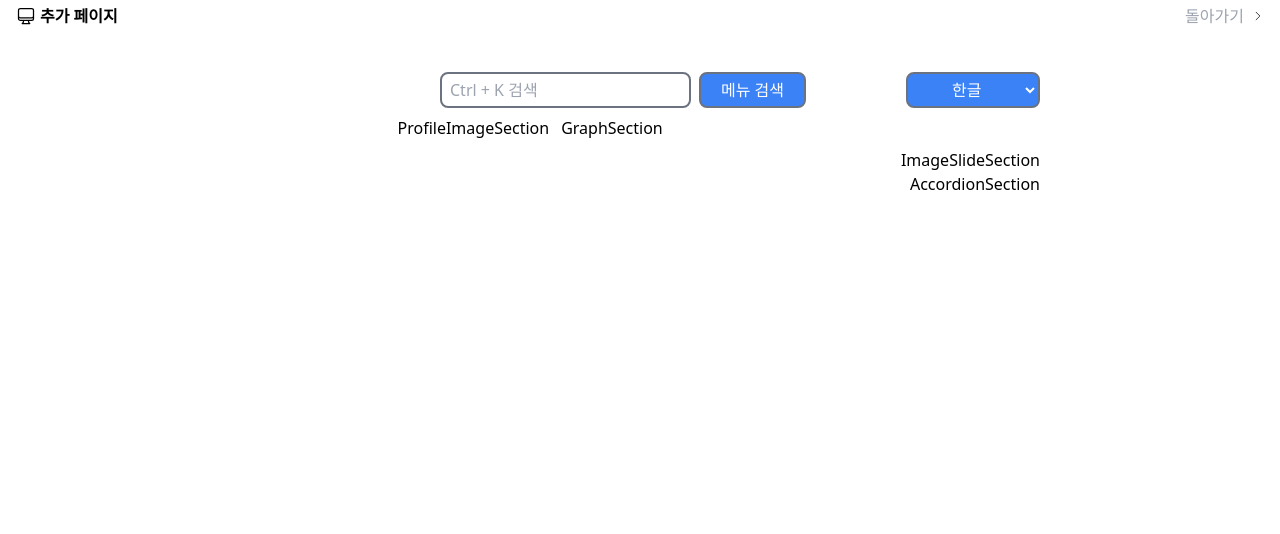
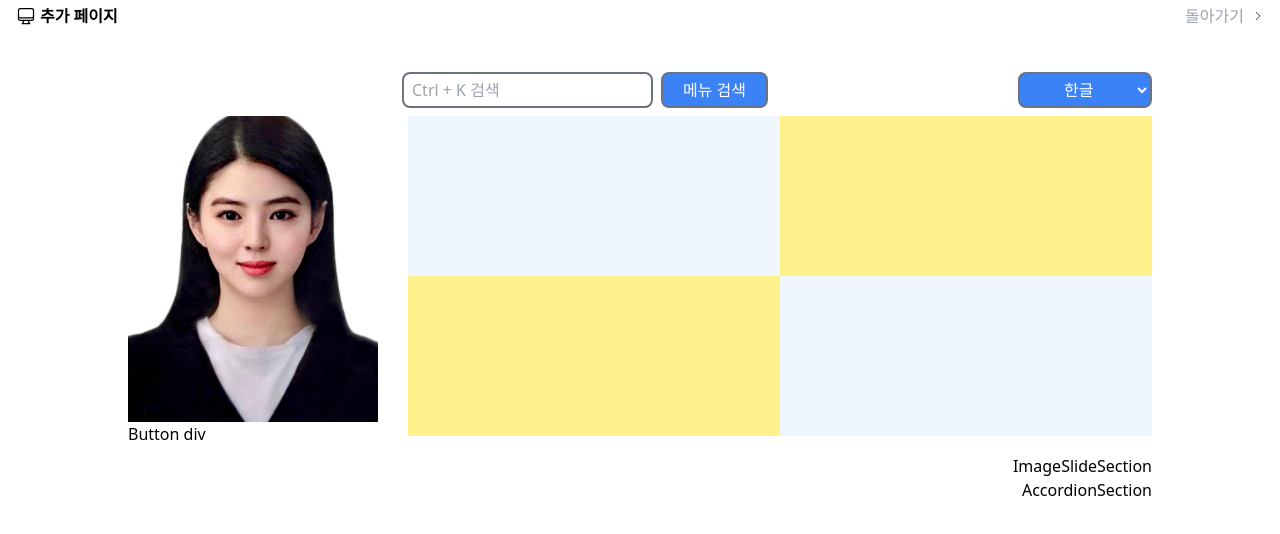
Before and after one commit to jinkihyeok/sk_practice, a React (Create React App) app: page /additional in a window 1280 px wide. Shown: the top 534 px of the page. Built offline with nearby package versions, Linux system fonts and the light colour scheme.

Commit message:
profileImage width 250px 고정

```diff
--- a/src/components/additionalComponents/sections/GraphSection.tsx
+++ b/src/components/additionalComponents/sections/GraphSection.tsx
@@ -1,9 +1,16 @@
 export default function GraphSection () {
     return (
         <div className="col-span-3">
-            <h3>
-                GraphSection
-            </h3>
+            <div className="flex flex-col w-full">
+                <div className="flex flex-row">
+                    <div className="w-1/2 h-40 bg-blue-50"></div>
+                    <div className="w-1/2 h-40 bg-yellow-200"></div>
+                </div>
+                <div className="flex flex-row">
+                    <div className="w-1/2 h-40 bg-yellow-200"></div>
+                    <div className="w-1/2 h-40 bg-blue-50"></div>
+                </div>
+            </div>
         </div>
     )
 }
--- a/src/components/additionalComponents/sections/ProfileImageSection.tsx
+++ b/src/components/additionalComponents/sections/ProfileImageSection.tsx
@@ -1,9 +1,12 @@
 export default function ProfileImageSection() {
     return (
         <div className="col-span-1">
-            <h3>
-                ProfileImageSection
-            </h3>
+            <div className="flex flex-col w-full">
+                <div className="w-[250px] bg-red-200 relative">
+                    <img src="/images/profileImage.jpg" alt="profile" className="w-[250px] object-cover"/>
+                </div>
+                <div>Button div</div>
+            </div>
         </div>
     )
 }
--- a/src/components/additionalComponents/sections/SearchBarSection.tsx
+++ b/src/components/additionalComponents/sections/SearchBarSection.tsx
@@ -13,7 +13,9 @@ export default function SearchBarSection() {
     };
 
     return (
-        <div className="flex flex-row justify-between w-3/4">
+        <div className="flex flex-row w-full gap-6 justify-between">
+            <div className="w-[250px]"></div>
+            <div className="flex flex-row justify-between flex-grow">
                 <div className="flex flex-row gap-2">
                     <input
                         type="text"
@@ -35,5 +37,6 @@ export default function SearchBarSection() {
                     </select>
                 </div>
             </div>
+        </div>
     );
 }
--- a/src/pages/Addtional.tsx
+++ b/src/pages/Addtional.tsx
@@ -10,9 +10,9 @@ const Additional: React.FC = () => {
     return (
         <div className="mx-auto w-full flex flex-col">
             <Header title="추가 페이지" linkTitle="돌아가기" linkPath="/"/>
-            <div className="flex flex-col items-end w-4/5 max-w-[800px] mx-auto py-10">
+            <div className="flex flex-col items-end max-w-[1024px] mx-auto py-10">
                     <SearchBarSection/>
-                <div className="grid grid-cols-4 gap-3 my-2">
+                <div className="grid grid-cols-4 h-100 gap-24 my-2 w-full">
                     <ProfileImageSection/>
                     <GraphSection/>
                 </div>
```
Also changed, not shown: public/images/profileImage.jpg (added). Lines whose indentation alone changed are shown as unchanged.
